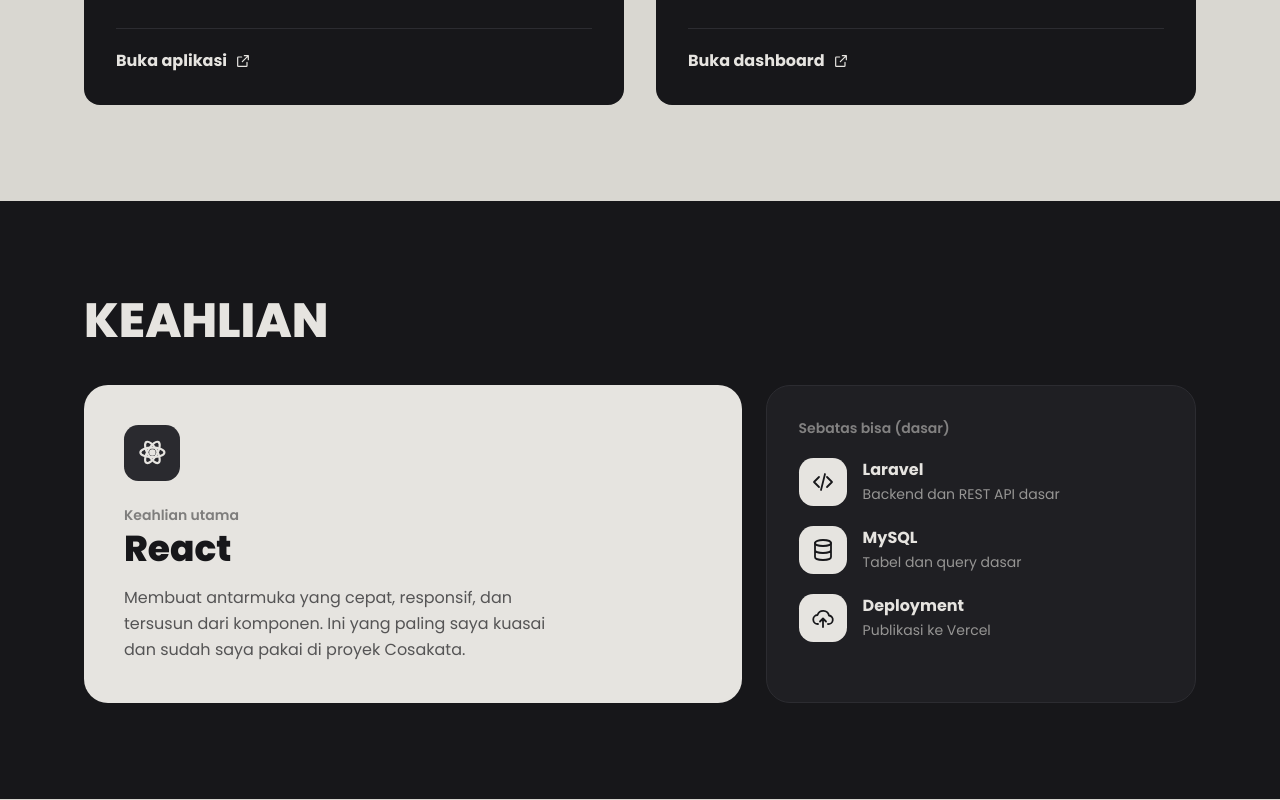
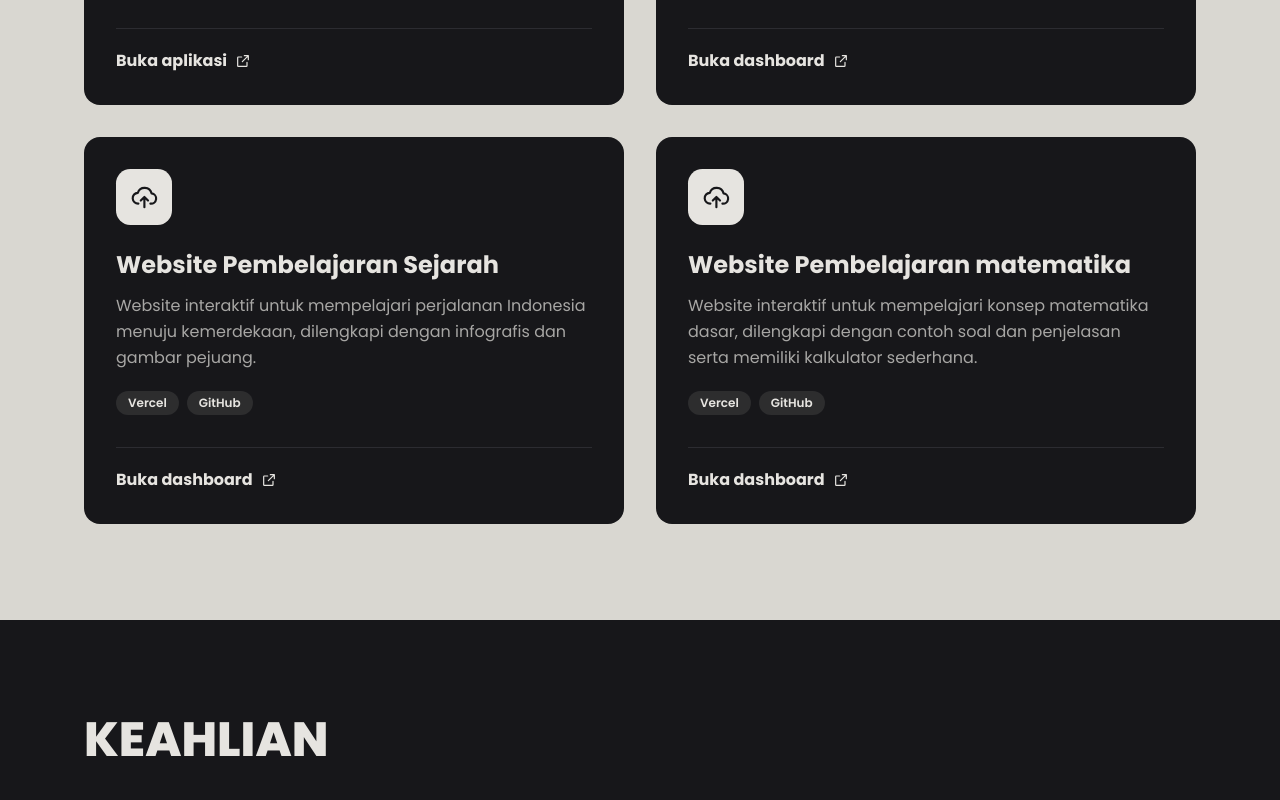
Before and after one commit to yohaneskunfu-cell/web-portofolio-, a React (Vite) app: page / in a window 1280 px wide. Shown: the part 1400-2200 px from the top of the page. Built offline with nearby package versions, Linux system fonts and the light colour scheme.

Commit message:
Update icon facebook dan kontak

```diff
--- a/src/components/Contact.jsx
+++ b/src/components/Contact.jsx
@@ -1,38 +1,12 @@
-import { useRef, useState } from "react";
 import Icon from "./Icons";
-import { contacts } from "../data";
+import { contacts } from "../data/portfolioData";
 
 export default function Contact() {
-  const [toast, setToast] = useState({ show: false, msg: "" });
-  const timer = useRef(null);
-
-  const showToast = (msg) => {
-    setToast({ show: true, msg });
-    clearTimeout(timer.current);
-    timer.current = setTimeout(() => setToast((t) => ({ ...t, show: false })), 2500);
-  };
-
-  const copyText = async (text, label) => {
-    let ok = false;
-    try {
-      await navigator.clipboard.writeText(text);
-      ok = true;
-    } catch {
-      const t = document.createElement("textarea");
-      t.value = text;
-      document.body.appendChild(t);
-      t.select();
-      try { ok = document.execCommand("copy"); } catch { /* abaikan */ }
-      document.body.removeChild(t);
-    }
-    showToast(ok ? `${label} disalin: ${text}` : `Gagal menyalin ${label.toLowerCase()}`);
-  };
-
   return (
     <section id="kontak" className="py-24">
       <div className="max-w-4xl mx-auto px-5 text-center">
         <h2 className="font-extrabold uppercase text-4xl sm:text-6xl">
-          Mari <span className="grad-text">bekerja sama</span>
+          Mari <span className="grad-text">bekerja sama dan belajar bersama</span>
         </h2>
         <p className="text-white/70 mt-4 max-w-lg mx-auto">
           Punya proyek web atau ingin berkolaborasi? Hubungi saya lewat kontak di bawah.
@@ -41,23 +15,26 @@
         <div className="grid sm:grid-cols-2 gap-5 mt-10 text-left">
           {contacts.map((c) => (
             <div key={c.label} className="bg-[#1F1F23] border border-edge rounded-2xl p-6">
-              <div className="ico"><Icon name={c.icon} /></div>
+              <div className="ico">
+                <Icon name={c.icon} />
+              </div>
               <p className="text-sm text-white/50 mt-3">{c.label}</p>
-              <p className="font-bold text-xl">{c.value}</p>
-              <button
-                onClick={() => copyText(c.value, c.toastLabel)}
-                className="mt-4 w-full bg-white text-black hover:bg-white/85 transition text-sm font-bold uppercase py-3 inline-flex items-center justify-center gap-2"
+              {c.value && <p className="font-bold text-xl">{c.value}</p>}
+
+              {/* Menggunakan tag <a> untuk membuka link WhatsApp / Instagram */}
+              <a
+                href={c.href}
+                target="_blank"
+                rel="noopener noreferrer"
+                className="mt-4 w-full bg-white text-black hover:bg-white/85 transition text-sm font-bold uppercase py-3 inline-flex items-center justify-center gap-2 rounded-lg"
               >
-                <Icon name="copy" />{c.btn}
-              </button>
+                <Icon name={c.icon} />
+                {c.btn}
+              </a>
             </div>
           ))}
         </div>
       </div>
-
-      <div id="toast" role="status" className={toast.show ? "show" : ""}>
-        {toast.msg}
-      </div>
     </section>
   );
 }
--- a/src/components/Hero.jsx
+++ b/src/components/Hero.jsx
@@ -82,6 +82,7 @@
             <div className="pg pg-a"><b>COSAKATA</b><i style={{ width: "90%" }} /><i style={{ width: "75%" }} /><i style={{ width: "85%" }} /><i style={{ width: "55%" }} /><i style={{ width: "80%" }} /></div>
             <div className="pg pg-b"><b>REACT</b><i style={{ width: "80%" }} /><i style={{ width: "60%" }} /><i style={{ width: "90%" }} /><i style={{ width: "50%" }} /></div>
             <div className="pg pg-c"><b>VERCEL</b><i style={{ width: "95%" }} /><i style={{ width: "70%" }} /><i style={{ width: "85%" }} /></div>
+            <div className="pg pg-d"><b>SEJARAH</b><i style={{ width: "90%" }} /><i style={{ width: "75%" }} /><i style={{ width: "85%" }} /><i style={{ width: "55%" }} /><i style={{ width: "80%" }} /></div>
           </div>
         </div>
       </div>
--- a/src/components/Icons.jsx
+++ b/src/components/Icons.jsx
@@ -29,6 +29,8 @@
       <path d="M3 7l9 6 9-6" />
     </>
   ),
+ fb: <path d="M18 2h-3a5 5 0 0 0-5 5v3H7v4h3v8h4v-8h3l1-4h-4V7a1 1 0 0 1 1-1h3z" fill="none" stroke="currentColor" strokeWidth="2" strokeLinecap="round" strokeLinejoin="round" />,
+  facebook: <path d="M18 2h-3a5 5 0 0 0-5 5v3H7v4h3v8h4v-8h3l1-4h-4V7a1 1 0 0 1 1-1h3z" fill="none" stroke="currentColor" strokeWidth="2" strokeLinecap="round" strokeLinejoin="round" />,
   copy: (
     <>
       <rect x="9" y="9" width="12" height="12" rx="2" />
@@ -72,6 +74,7 @@
   ),
 };
 
+
 export default function Icon({ name }) {
   return (
     <svg className="i" viewBox="0 0 24 24" aria-hidden="true">
--- a/src/components/Projects.jsx
+++ b/src/components/Projects.jsx
@@ -24,6 +24,7 @@
                 {p.tags.map((t) => (
                   <span key={t} className="bg-white/10 px-3 py-1 rounded-full">{t}</span>
                 ))}
+
               </div>
               <span className="mt-8 pt-5 border-t border-edge font-bold inline-flex items-center gap-2">
                 {p.cta} <Icon name="ext" />
--- a/src/data/index.js
+++ b/src/data/index.js
@@ -15,6 +15,25 @@
     href: "https://vercel.com/bawon/cosakata-ysb",
     cta: "Buka dashboard",
   },
+ {
+    icon: "cloud",
+    title: "Website Pembelajaran Sejarah",
+    desc: "Website interaktif untuk mempelajari perjalanan Indonesia menuju kemerdekaan, dilengkapi dengan infografis dan gambar pejuang.",
+    tags: ["Vercel", "GitHub"],
+    href: "https://ysb-perjalanan-indonesia.vercel.app/",
+    cta: "Buka dashboard",
+  },
+{
+icon: "cloud",
+    title: "Website Pembelajaran matematika",
+    desc: "Website interaktif untuk mempelajari konsep matematika dasar, dilengkapi dengan contoh soal dan penjelasan serta memiliki kalkulator sederhana.",
+    tags: ["Vercel", "GitHub"],
+    href: "https://web-mtkysb.vercel.app/",
+    cta: "Buka dashboard",
+  },
+
+
+
 ];
 
 export const basicSkills = [
@@ -30,13 +49,40 @@
 ];
 
 export const hobbies = [
-  { icon: "ball", title: "Futsal (Pivot)", desc: "Bermain sebagai pemain depan, melatih fokus dan kerja sama tim." },
-  { icon: "bolt", title: "Mixed Martial Arts", desc: "Menyukai MMA untuk melatih disiplin fisik dan mental." },
+  { icon: "ball", title: "Futsal (Pivot)", desc: "Bermain sebagai pemain depan,dan memiliki skill dalam bermain futsal tetapi saya lebih suka bermain sebagai pemain belakang." },
+  { icon: "bolt", title: "Mixed Martial Arts", desc: "Menyukai MMA untuk melatih disiplin fisik dan mental saya sering latian grappling striking." },
   { icon: "head", title: "Musik Phonk & Hip-Hop", desc: "Teman setia saat mengoding." },
-  { icon: "desk", title: "Kustomisasi desktop", desc: "Menata tampilan desktop agar rapi dan nyaman dipakai." },
+  { icon: "desk", title: "Kustomisasi public spaceking", desc: "Menata tampilan desktop agar rapi dan nyaman dipakai." },
 ];
 
 export const contacts = [
-  { icon: "phone", label: "Telepon / WhatsApp", value: "085251188088", btn: "Salin nomor", toastLabel: "Nomor telepon" },
-  { icon: "ig", label: "Instagram", value: "@b.yohanis", btn: "Salin username", toastLabel: "Username Instagram" },
-];
+    {
+      icon: "phone",
+      label: "Nomor HP",
+      value: "085251188088",
+      href: "https://wa.me/6285251188088",
+      btn: "HUBUNGI SAYA"
+    },
+    {
+      icon: "ig",
+      label: "Instagram",
+      value: "@b.yohanis",
+      href: "https://instagram.com/b.yohanis",
+      btn: "BUKA INSTAGRAM"
+    },
+    {
+
+      icon: "mail",
+      label: "Email",
+      value: "yohaneskunfu@gmail.com",
+      href: "mailto:yohaneskunfu@gmail.com",
+      btn: "KIRIM EMAIL"
+    },
+    {
+      icon:  "fb",
+      label: "Facebook",
+      value: "Katuk Duatiga",
+      href: "https://www.facebook.com/profile.php?id=61568590173877",
+      btn: "BUKA FACEBOOK"
+    }
+  ];
--- a/src/data/portfolioData.js
+++ b/src/data/portfolioData.js
@@ -1,12 +1,29 @@
 export const PORTFOLIO_DATA = {
   name: "Yohanis Bawon",
   initials: "YSB",
-  school: "SMK Bagimu Negeri Ku",
+  school: "SMK Bagimu Negeriku",
   major: "Rekayasa Perangkat Lunak",
   birthDate: "5 September 2010",
   contacts: {
-    phone: "085251188088",
-    instagram: "@b.yohanis",
+    phone: {
+      label: "Nomor HP",
+      value: "085251188088",
+      link: "https://wa.me/6285251188088",
+      actionText: "HUBUNGI SAYA",
+    },
+
+    instagram: {
+      label: "Instagram",
+      value: "@b.yohanis",
+      link: "https://www.instagram.com/b.yohanis/",
+      actionText: "BUKA INSTAGRAM",
+    },
+    email: {
+      label: "Email",
+      value: "yohaneskunfu@gmail.com",
+      link: "yohaneskunfu@gmail.com",
+      actionText: "KIRIM EMAIL"
+    }
   },
   typedWords: ["WEB APP", "REACT UI", "WEBSITE"],
   projects: [
@@ -28,6 +45,24 @@
       icon: "cloud",
       actionText: "Buka dashboard",
     },
+    {
+      id: 3,
+      title: "Website Pembelajaran Sejarah",
+      description: "Website interaktif untuk mempelajari perjalanan Indonesia menuju kemerdekaan, dilengkapi dengan infografis dan gambar pejuang.",
+      tags: ["HTML", "CSS"],
+      link: "https://ysb-perjalanan-indonesia.vercel.app/",
+      icon: "cloud",
+      actionText: "Buka aplikasi",
+    },
+    {
+      id: 4,
+      title: "Website Pembelajaran Matematika",
+      description: "Website interaktif untuk mempelajari konsep matematika dasar, dilengkapi dengan contoh soal dan penjelasan serta memiliki kalkulator sederhana.",
+      tags: ["HTML", "CSS"],
+      link: "https://web-mtkysb.vercel.app/",
+      icon: "cloud",
+      actionText: "Buka aplikasi",
+    }
   ],
   skills: {
     main: {
@@ -47,3 +82,36 @@
     { title: "Kustomisasi desktop", desc: "Menata tampilan desktop agar rapi dan nyaman dipakai.", icon: "desk" },
   ],
 };
+export const contacts = [
+  {
+    icon: "phone",
+    label: "Nomor HP",
+    value: "085251188088",
+    href: "https://wa.me/6285251188088",
+    btn: "HUBUNGI SAYA"
+  },
+  {
+    icon: "ig",
+    label: "Instagram",
+    value: "@b.yohanis",
+    href: "https://instagram.com/b.yohanis",
+    btn: "BUKA INSTAGRAM"
+  },
+  {
+    icon: "mail",
+    label: "Email",
+    value: "yohaneskunfu@gmail.com",
+    href: "mailto:yohaneskunfu@gmail.com",
+    btn: "KIRIM EMAIL"
+  },
+{
+    icon:  "fb",
+    label: "Facebook",
+    value: "Katuk Duatiga",
+    href: "https://www.facebook.com/profile.php?id=61568590173877",
+    btn: "BUKA FACEBOOK"
+}
+
+
+
+];
```
